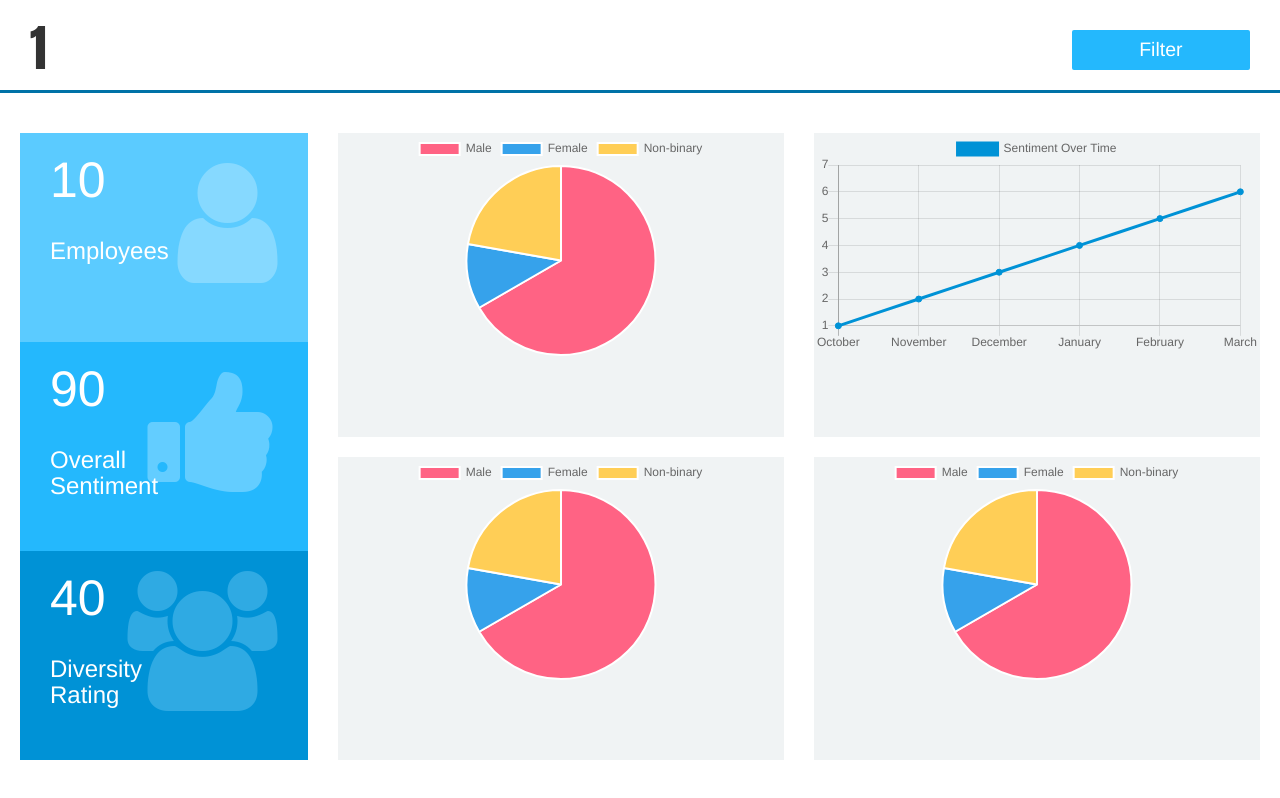
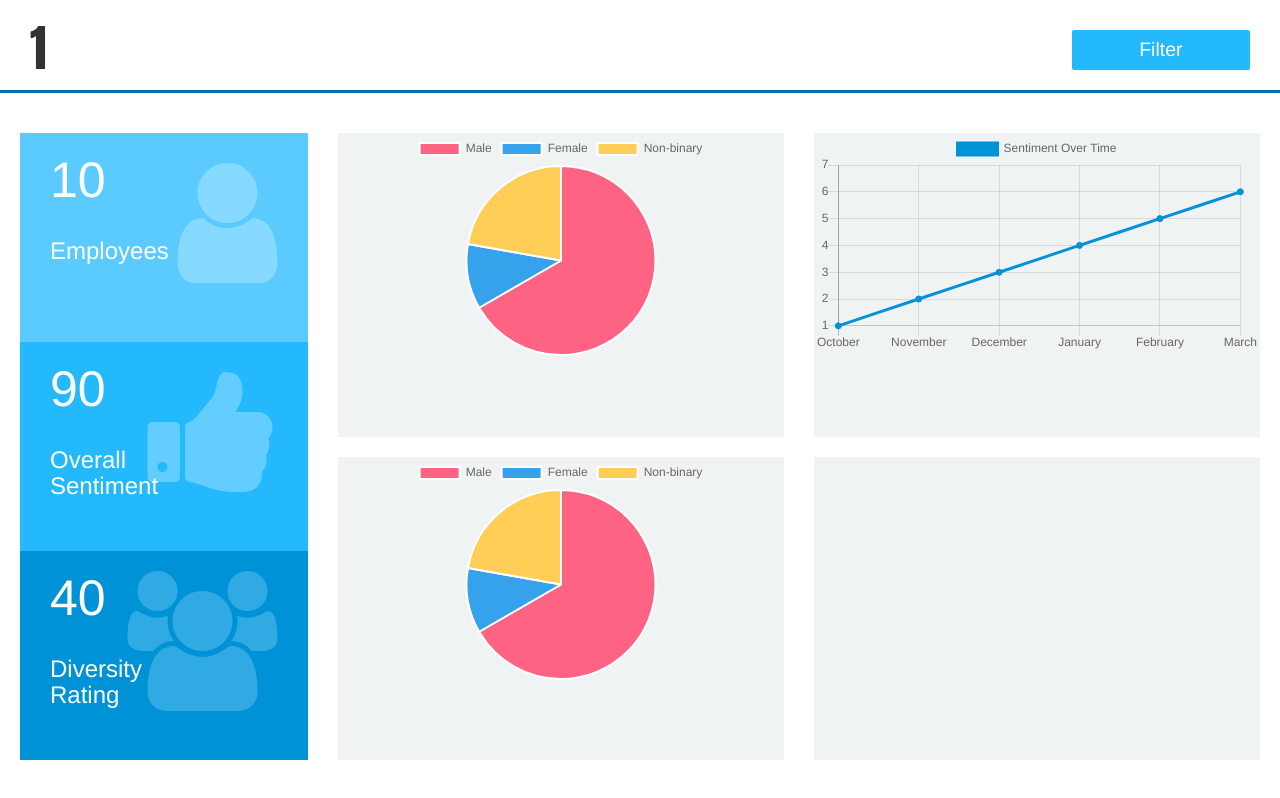
Before and after one commit to kylegwalsh/Sentiment-Analysis, a React (Create React App) app in the folder client/: page /companies/1 in a window 1280 px wide. Built offline with nearby package versions, Linux system fonts and the light colour scheme; no server answers.

Commit message:
Working on gender

```diff
--- a/client/src/pages/Companies.js
+++ b/client/src/pages/Companies.js
@@ -8,7 +8,15 @@ class _Companies extends Component {
     super(props);
     this.state = { companies: [] };
 
-    this.genderData = {};
+    this.blues = [
+      "#A3E2FF",
+      "#5BCBFF",
+      "#24B8FD",
+      "#0092D6",
+      "#0072A7",
+      "#004F74",
+      "#003a55"
+    ];
   }
 
   componentWillMount() {
@@ -17,15 +25,13 @@ class _Companies extends Component {
       .then((resJson) => {
         this.setState({ companies: resJson.companies });
       });
-
-    this.renderGenderPie();
   }
 
   renderGenderPie() {
+    const today = new Date();
+    const month = today.getMonth();
     const {companies} = this.state;
-    Object.keys(companies).forEach((key) => {
-
-    });
+    const {ethnicity, marital} = this.props.filters;
 
     this.genderData = {
       labels: [
@@ -34,19 +40,29 @@ class _Companies extends Component {
         'Non-binary'
       ],
       datasets: [{
-        data: [300, 50, 100],
+        data: [0, 0, 0],
         backgroundColor: [
-        '#FF6384',
-        '#36A2EB',
-        '#FFCE56'
+        '#5BCBFF',
+        '#0092D6',
+        '#004F74'
         ],
         hoverBackgroundColor: [
-        '#FF6384',
-        '#36A2EB',
-        '#FFCE56'
+        '#7ccff6',
+        '#28a4de',
+        '#045c85'
         ]
       }]
     };
+
+    console.log(this.state.companies);
+
+    this.state.companies[this.props.match.params.name].data.forEach((row) => {
+      if((month === row.time) && (!ethnicity || ethnicity === row.race) && (!marital || marital === row.marital)) {
+        if(row.gender === "Male") this.genderData.datasets[0] = this.genderData.datasets[0] + row.count;
+        else if(row.gender === "Female") this.genderData.datasets[1] = this.genderData.datasets[1] + row.count;
+        else this.genderData.datasets[2] = this.genderData.datasets[2] + row.count;
+      }
+    });
   }
 
   render() {
@@ -136,17 +152,6 @@ class _Companies extends Component {
       }
     }
 
-    // Gender pie
-    const blues = [
-      "#A3E2FF",
-      "#5BCBFF",
-      "#24B8FD",
-      "#0092D6",
-      "#0072A7",
-      "#004F74",
-      "#003a55"
-    ];
-
     // Ethnicity pie
     const ethnicityData = {
       labels: [
@@ -222,11 +227,13 @@ class _Companies extends Component {
                     <Pie data={ethnicityData}/>
                   </div>
                 </div>
+                {!this.props.filters.gender &&
                 <div className="col-md-6 flex-column-parent flex-child-1" style={{"marginBottom":"20px"}}>
                   <div className="chart-panel flex-child-1">
                     <Pie data={this.genderData}/>
                   </div>
                 </div>
+                }
               </div>
 
             </div>
```
